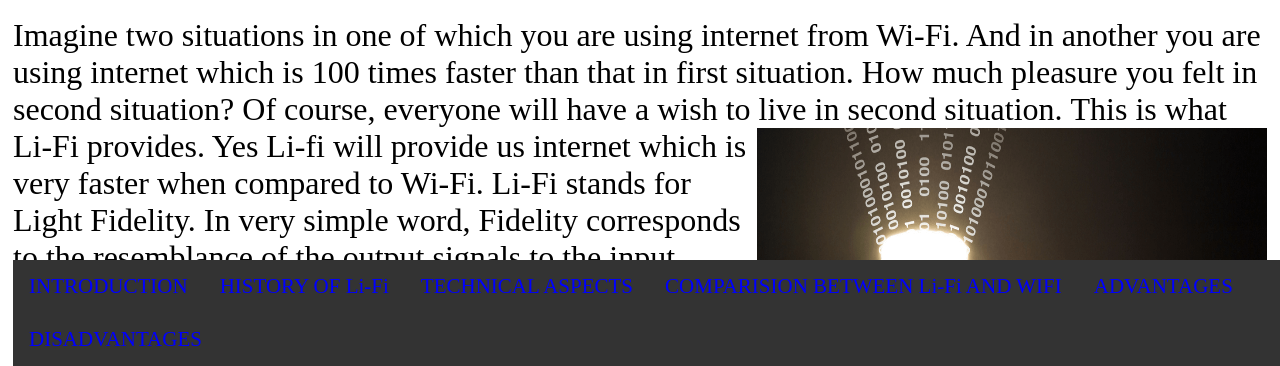
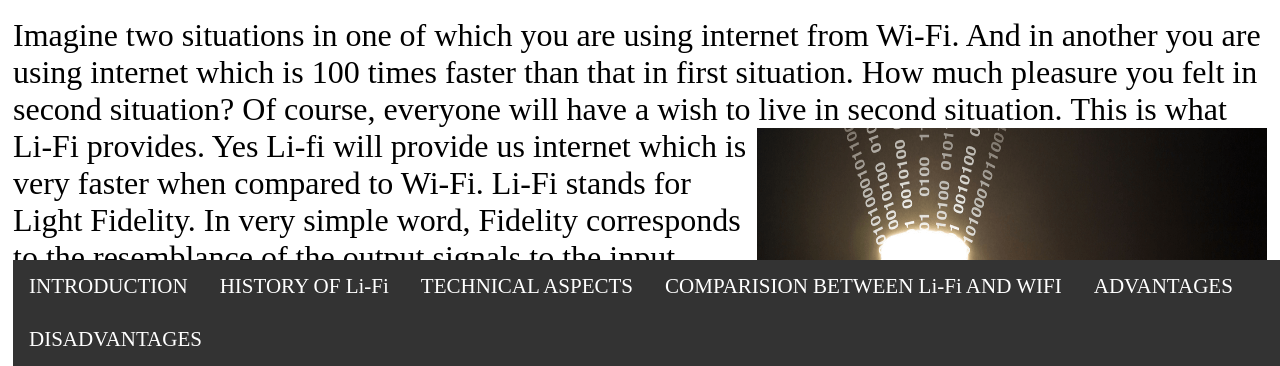
Before and after one commit to Pranaw154/CSN101, a plain HTML site: page blog.html in a window 1280 px wide. Shown: the part 434-800 px from the top of the page. Drawn offline with Linux system fonts and the light colour scheme.

Commit message:
Update blog.html

```diff
--- a/blog.html
+++ b/blog.html
@@ -146,12 +146,12 @@
 	<section>
 		<nav>
 			<ul>
-				<li><a href="#11">INTRODUCTION</a></li>
-				<li><a href="#12">HISTORY OF Li-Fi</a></li>
-				<li><a href="#13">TECHNICAL ASPECTS</a></li>
-				<li><a href="#14">COMPARISION BETWEEN Li-Fi AND WIFI</a></li>
-				<li><a href="#15">ADVANTAGES</a></li>
-				<li><a href="#16">DISADVANTAGES</a></li>
+				<li><a href="#11" style="color:White;">INTRODUCTION</a></li>
+				<li><a href="#12" style="color:White;">HISTORY OF Li-Fi</a></li>
+				<li><a href="#13" style="color:White;">TECHNICAL ASPECTS</a></li>
+				<li><a href="#14" style="color:White;">COMPARISION BETWEEN Li-Fi AND WIFI</a></li>
+				<li><a href="#15" style="color:White;">ADVANTAGES</a></li>
+				<li><a href="#16" style="color:White;">DISADVANTAGES</a></li>
 			</ul>
 		</nav>
 		<article>
```
